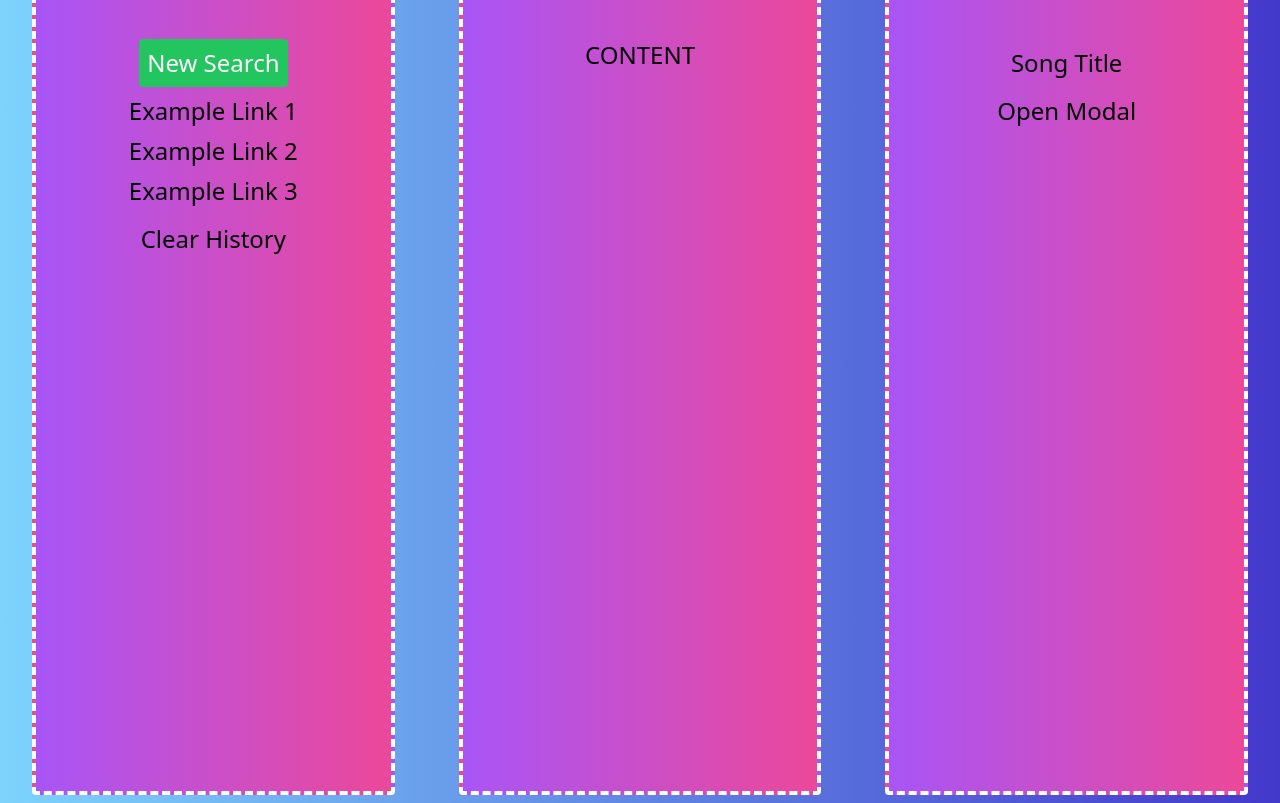
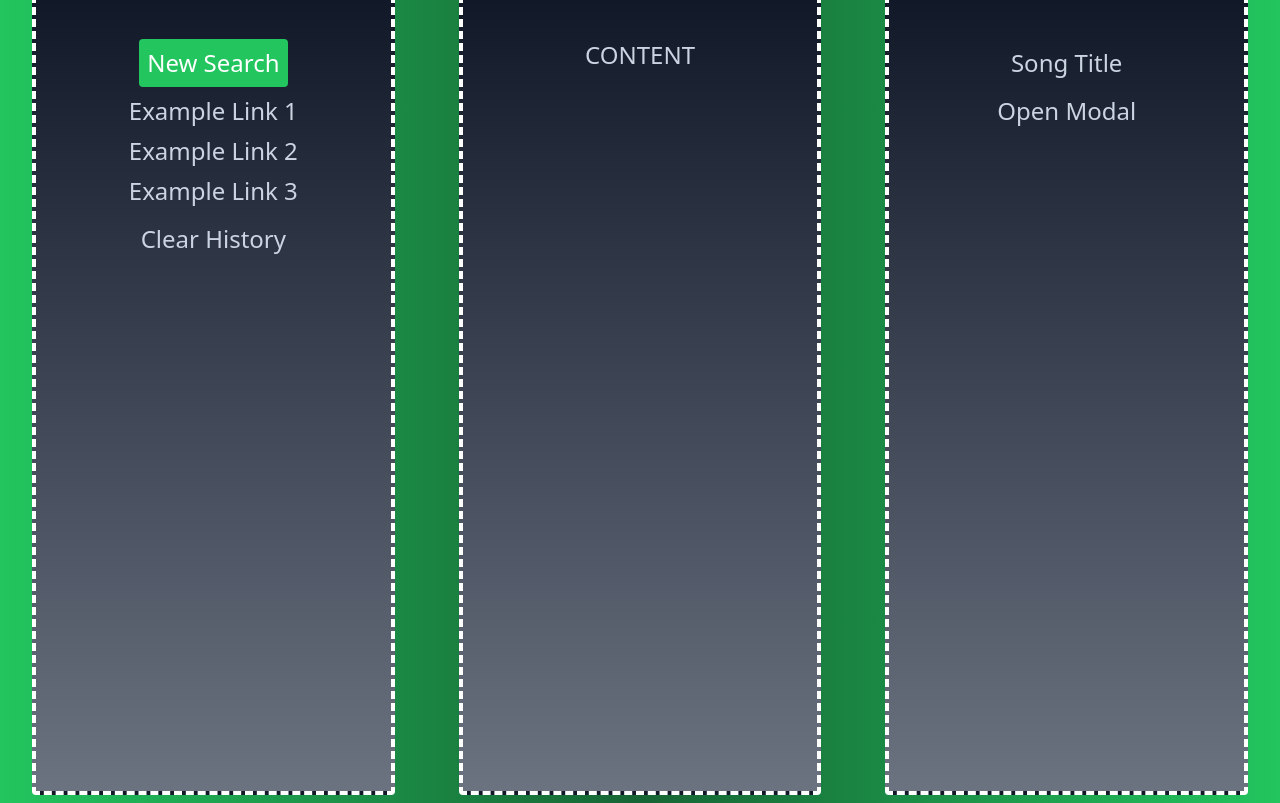
Before and after one commit to Lawster12/project-1, a plain HTML site: page index.html in a window 1280 px wide. Shown: the part 145-948 px from the top of the page. Drawn offline with nearby package versions, Linux system fonts and the light colour scheme.

Commit message:
hopefully merge

```diff
--- a/index.html
+++ b/index.html
@@ -3,14 +3,14 @@
 <head>
     <meta charset="UTF-8">
     <meta name="viewport" content="width=device-width, initial-scale=1.0">
-    <script src="https://cdn.tailwindcss.com"></script>
-    <link rel="stylesheet" href="./assets/css/style.css">
     <title>Song App</title>
 
-    <!-- jquery -->
     <script src="https://code.jquery.com/jquery-3.7.1.min.js" integrity="sha256-/JqT3SQfawRcv/BIHPThkBvs0OEvtFFmqPF/lYI/Cxo=" crossorigin="anonymous"></script>
+    <script src="https://cdn.tailwindcss.com"></script>
+
+    <link rel="stylesheet" href="./assets/css/style.css">
 </head>
-<body class="bg-gradient-to-r from-sky-300 to-indigo-700">
+<body class="bg-gradient-to-r from-green-500 via-green-800 to-green-500">
     <!-- search modal -->
     <div id="search-modal-container">
         <div id="search-modal-content" class="rounded bg-green-100">
@@ -33,8 +33,8 @@
         <h1 class="text-center text-6xl font-bold m-10">Song App</h1>
     </header>
 
-    <main class="w-full flex justify-evenly text-2xl text-center my-2">
-        <section class="bg-gradient-to-r from-purple-500 to-pink-500 h-screen w-10/12 rounded border-dashed border-4 border-white container p-10 mx-8">
+    <main class="w-full flex justify-evenly text-2xl text-center my-2 text-slate-300">
+        <section class="bg-gradient-to-t from-gray-500 to-gray-900 h-screen w-10/12 rounded border-dashed border-4 border-white container p-10 mx-8">
             <button type="button" id="new-search" class="bg-green-500 rounded p-1 text-white p-2">New Search</button>
             <ul>
                 <li class="my-2"><a href="#">Example Link 1</a></li>
@@ -44,11 +44,11 @@
             <button class="my-2">Clear History</button>
         </section>
 
-        <section class="bg-gradient-to-r from-purple-500 to-pink-500 h-screen w-10/12 rounded border-dashed border-4 border-white container p-10 mx-8">
+        <section class="bg-gradient-to-t from-gray-500 to-gray-900 h-screen w-10/12 rounded border-dashed border-4 border-white container p-10 mx-8">
             CONTENT
         </section>
 
-        <section class="bg-gradient-to-r from-purple-500 to-pink-500 h-screen w-10/12 rounded border-dashed border-4 border-white container p-10 mx-8">
+        <section class="bg-gradient-to-t from-gray-500 to-gray-900 h-screen w-10/12 rounded border-dashed border-4 border-white container p-10 mx-8">
             <h2 class="my-2">Song Title</h2>
             <div>
 
@@ -58,9 +58,6 @@
 
     </main>
 
-    <!--<footer>
-        Footer!
-    </footer> -->
     <script src="./assets/js/data-sources/spotify.js"></script>
     <script src="./assets/js/index.js"></script>
 </body>
```
